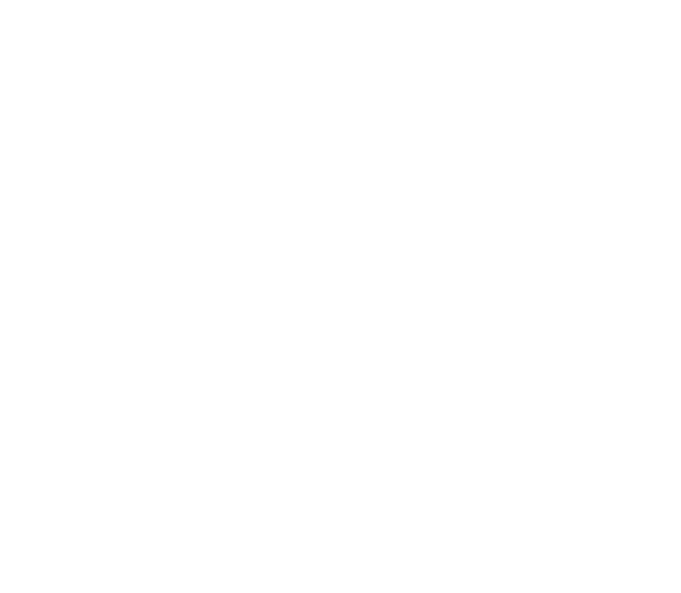
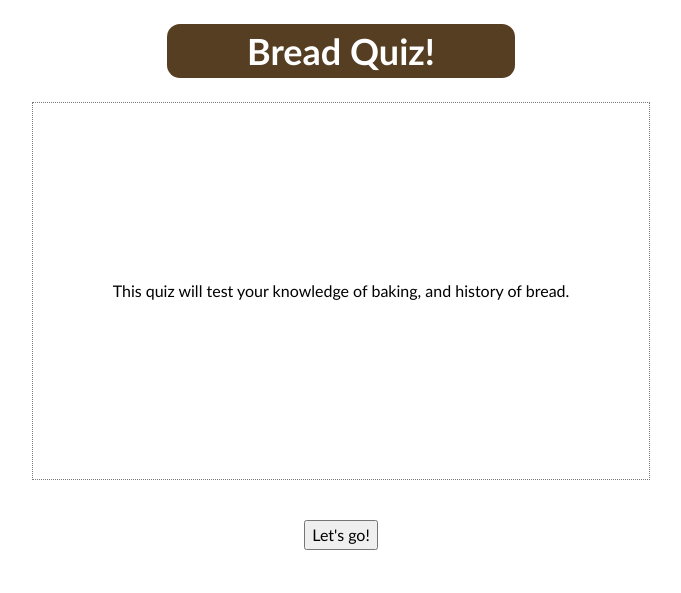
Before and after one commit to inknsharps/coding_practice, a plain HTML site: page 02_feb_2021/02_17_21/quiz_attempt_1/index.html in a window 1280 px wide. Shown: the whole page, without its empty margins (299-980 px from the left). Drawn offline with Linux system fonts and the light colour scheme.

Commit message:
add init styling and html work

```diff
--- a/02_feb_2021/02_17_21/quiz_attempt_1/assets/style.css
+++ b/02_feb_2021/02_17_21/quiz_attempt_1/assets/style.css
@@ -0,0 +1,23 @@
+main {
+    display: flex;
+    flex-direction: column;
+    align-items: center;
+    font-family: 'Gill Sans', 'Gill Sans MT', Calibri, 'Trebuchet MS', sans-serif;
+}
+
+main h1 {
+    font-size: 36px;
+    color: rgb(255, 255, 255);
+    padding: 0 10vh;
+    border-radius: 13px;
+    background-color: rgb(85, 62, 33);
+}
+
+main section {
+    padding: 20vh 10vh;
+    border: 1px dotted rgb(122, 122, 122);
+}
+
+#start {
+    margin: 5vh;
+}
--- a/02_feb_2021/02_17_21/quiz_attempt_1/index.html
+++ b/02_feb_2021/02_17_21/quiz_attempt_1/index.html
@@ -6,9 +6,16 @@
     <meta name="viewport" content="width=device-width, initial-scale=1.0">
     <link rel="stylesheet" type="text/css" href="./assets/reset.css">
     <link rel="stylesheet" type="text/css" href="./assets/style.css">
-    <title>Document</title>
+    <title>Bread Quiz!</title>
 </head>
 <body>
+    <main>
+        <h1>Bread Quiz!</h1>
+        <section>
+            <p>This quiz will test your knowledge of baking, and history of bread.</p>
+        </section>
+        <button id="start" name="start">Let's go!</button>
+    </main>
 
     <script src="./assets/script.js"></script>
 </body>
```
